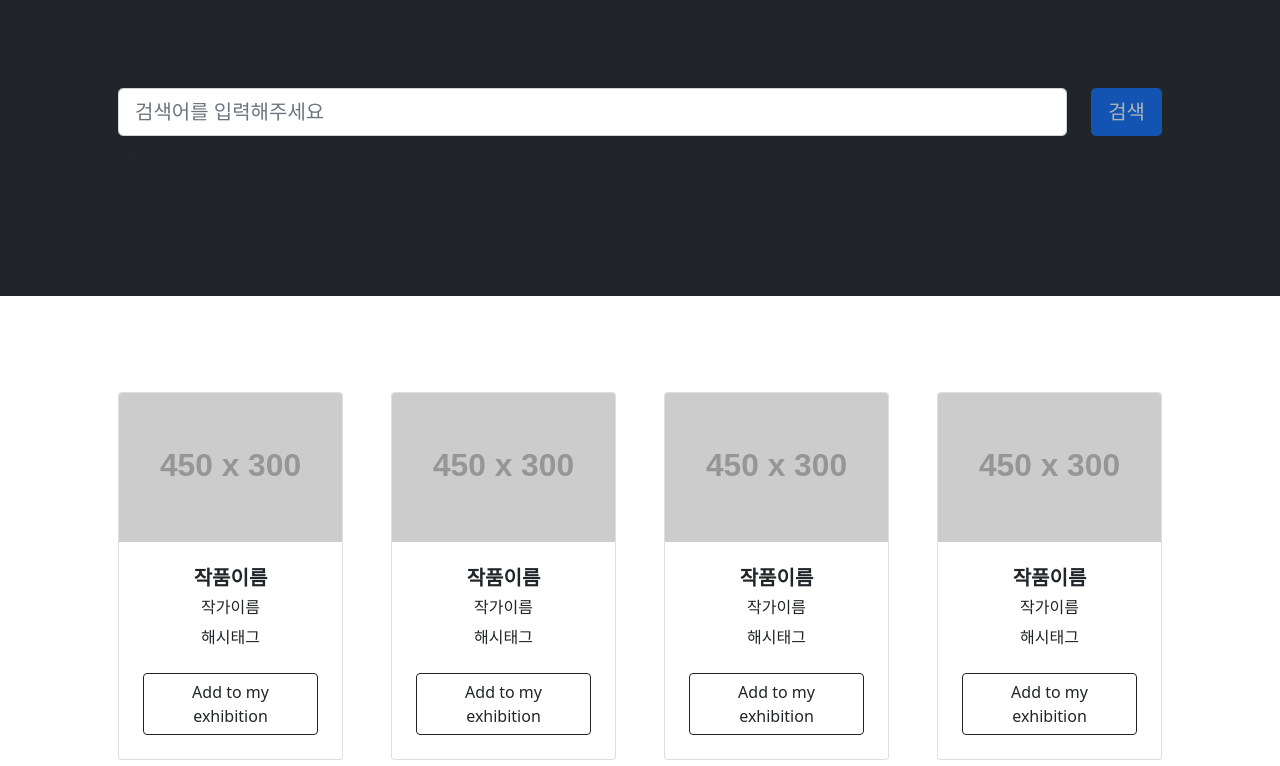
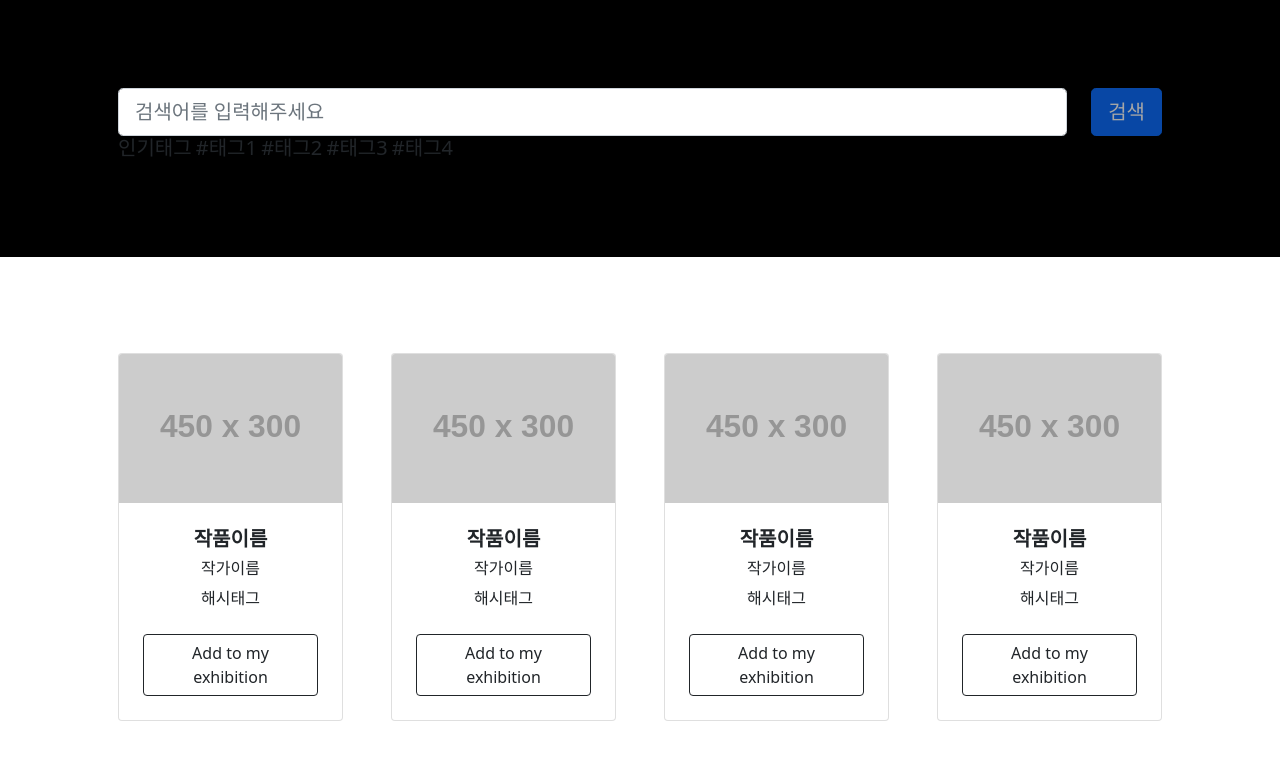
Before and after one commit to tnqkrthsus2/OpenData_Hackathon, a plain HTML site: page template-검색result/index.html in a window 1280 px wide. Shown: the part 124-890 px from the top of the page. Drawn offline with nearby package versions, Linux system fonts and the light colour scheme; placeholder pictures from the web are drawn by us.

Commit message:
[modify] 검색 창 수정

```diff
--- a/template-검색result/index.html
+++ b/template-검색result/index.html
@@ -39,7 +39,7 @@
             </div>
         </nav>
         <!-- Header-->
-        <header class="bg-dark py-5">
+        <header class="bg-black py-5">
             <div class="container px-4 px-lg-5 my-5">
                 <div class="row">
                     <div class="col">
@@ -52,9 +52,12 @@
                         </button>
                     </div>
                 </div>
-                <div class="row">
-                    <h5>인기태그</h5>
-                    <h5>#비</h5>
+                <div>
+                    <h5 style="display: inline">인기태그</h5>
+                    <h5 style="display: inline">#태그1</h5>
+                    <h5 style="display: inline">#태그2</h5>
+                    <h5 style="display: inline">#태그3</h5>
+                    <h5 style="display: inline">#태그4</h5>
                 </div>
             </div>
         </header>
```
Also changed, not shown: template-검색result/assets/img/image.png (added).
